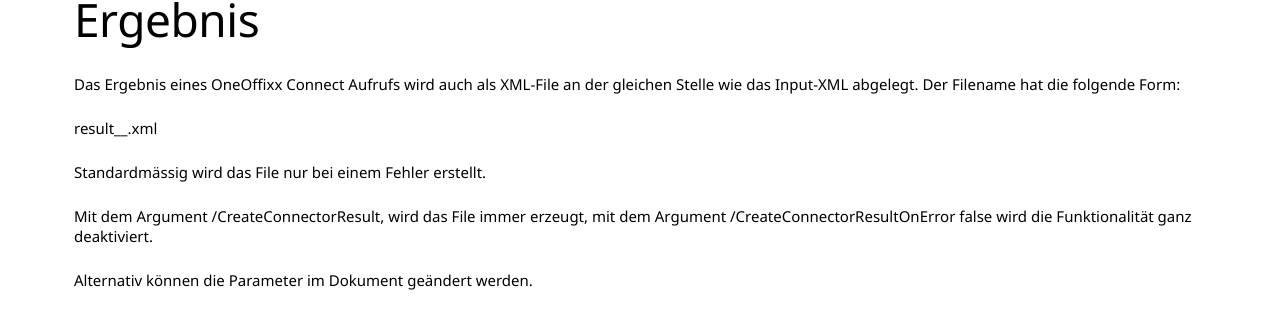
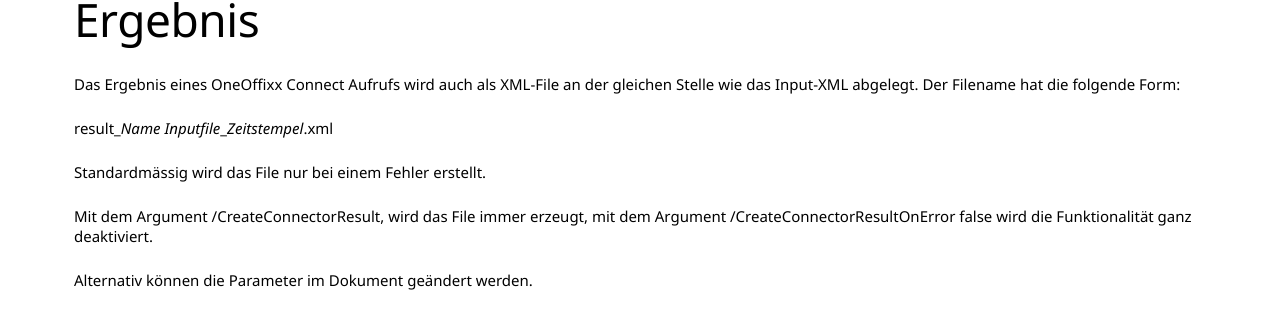
Before and after one commit to primesoft-group/oneoffixx-docs, a Jekyll site: the page built from _pages/connect/de/connect.md, in a window 1280 px wide. Shown: the part 1355-1667 px from the top of the page. Built offline with Jekyll 4.4.1, drawn with Linux system fonts in a browser that asks for light colours; nearby versions of some CDN libraries; some web fonts are replaced.

Commit message:
formatting

```diff
--- a/_pages/connect/de/connect.md
+++ b/_pages/connect/de/connect.md
@@ -44,7 +44,7 @@
 
 Das Ergebnis eines OneOffixx Connect Aufrufs wird auch als XML-File an der gleichen Stelle wie das Input-XML abgelegt. Der Filename hat die folgende Form:
 
-result_<Name Inputfile>_<Zeitstempel>.xml
+result_*Name Inputfile*_*Zeitstempel*.xml
 
 Standardmässig wird das File nur bei einem Fehler erstellt.
 
```
